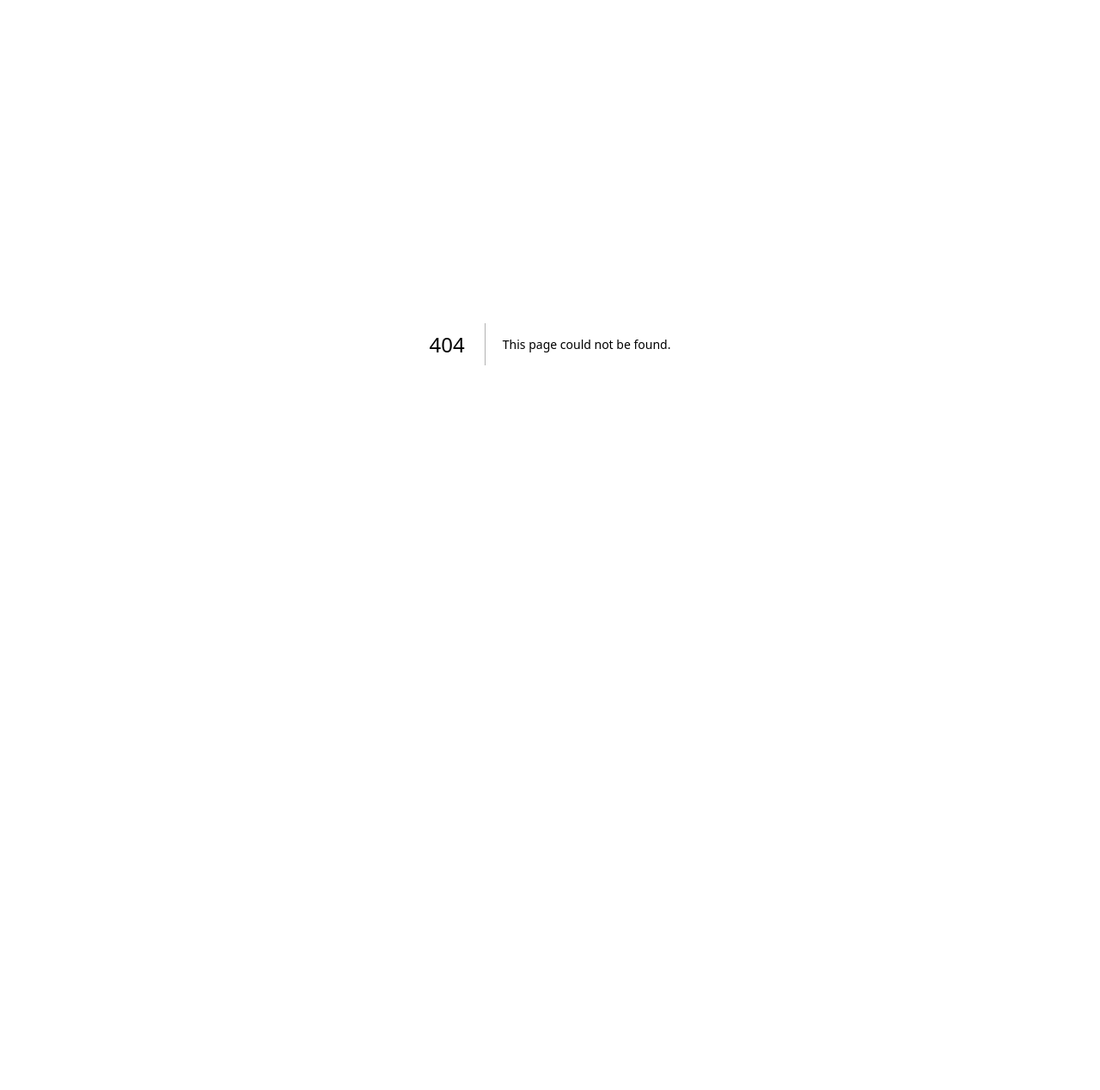
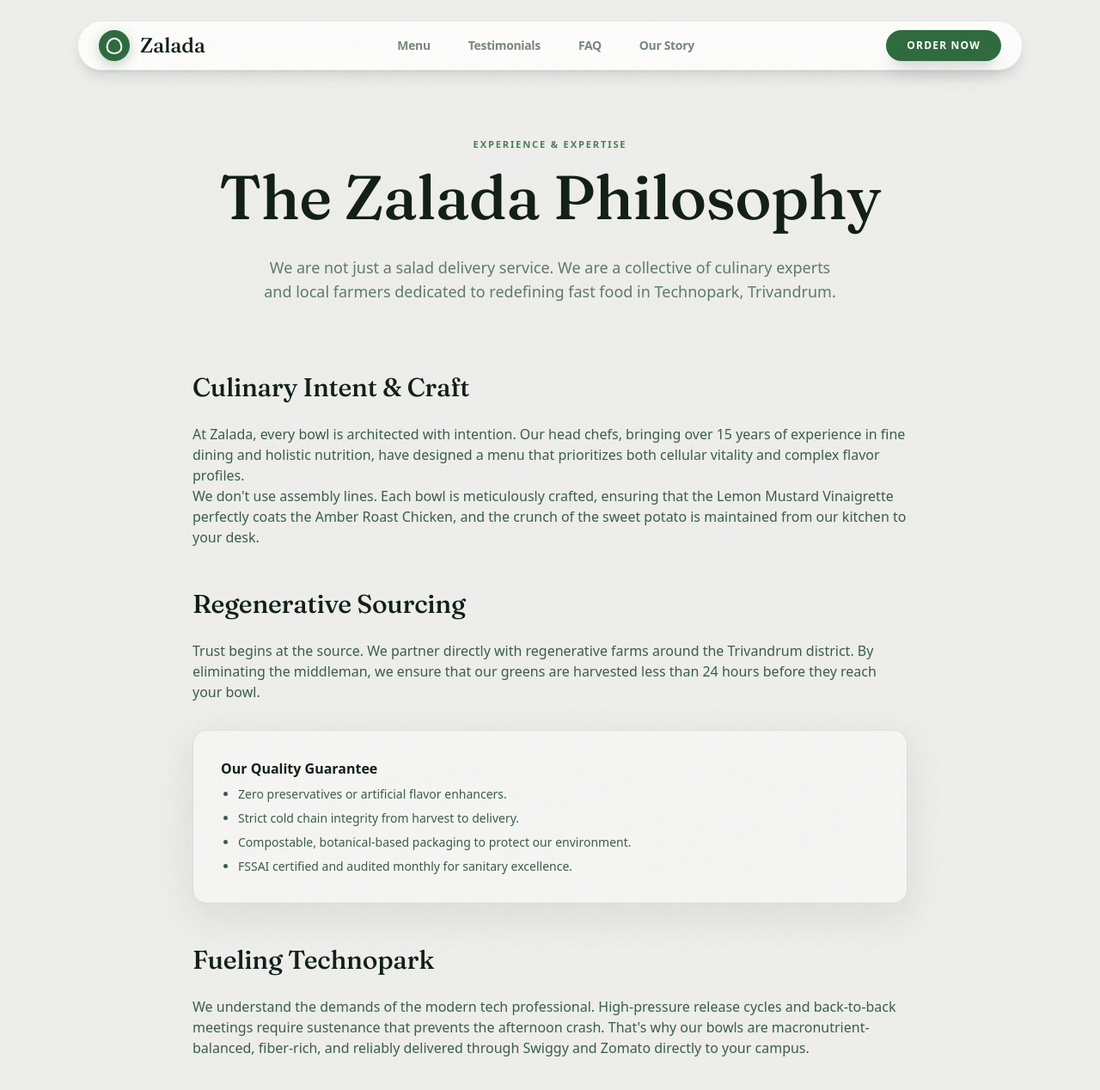
Before and after one commit to vaishnavkkl/zalada, a Next.js app: page /story in a window 1280 px wide. Before the commit this address had no page. Shown: the top 1268 px of the page at 86% size. Before the commit the page ends 800 px from the top, so only its background shows below. Built offline with nearby package versions, Linux system fonts and the light colour scheme.

Commit message:
seo optimization

```diff
--- a/app/layout.tsx
+++ b/app/layout.tsx
@@ -26,8 +26,86 @@ const instrumentSerif = Instrument_Serif({
 import type { Metadata } from 'next'
 
 export const metadata: Metadata = {
-  title: 'Zalada | Fresh. Crafted. Delivered.',
-  description: 'Premium salad bowls crafted with farm-fresh ingredients. Order yours today.',
+  title: {
+    default: 'Zalada | Premium Salad Bowls Delivered in Technopark, Trivandrum',
+    template: '%s | Zalada',
+  },
+  description: 'Zalada offers premium, farm-fresh salad bowls delivered directly to Technopark and Sreekariyam, Trivandrum. Order via Swiggy or Zomato for healthy, delicious meals.',
+  keywords: ['salads Trivandrum', 'healthy food Technopark', 'salad delivery Sreekariyam', 'Zalada', 'fresh salad bowls', 'healthy lunch delivery'],
+  authors: [{ name: 'Zalada' }],
+  creator: 'Zalada',
+  publisher: 'Zalada',
+  metadataBase: process.env.VERCEL_URL ? new URL(`https://${process.env.VERCEL_URL}`) : new URL('https://zalada.in'),
+  alternates: {
+    canonical: '/',
+  },
+  openGraph: {
+    title: 'Zalada | Premium Salad Bowls Delivered in Trivandrum',
+    description: 'Fresh, chef-crafted salad bowls delivered to your desk in Technopark, Trivandrum. Healthy eating made easy and delicious.',
+    url: 'https://zalada.in',
+    siteName: 'Zalada',
+    images: [
+      {
+        url: '/menu/DSC02327.JPG.jpeg',
+        width: 1200,
+        height: 630,
+        alt: 'Zalada - Premium Salad Bowls',
+      },
+    ],
+    locale: 'en_IN',
+    type: 'website',
+  },
+  twitter: {
+    card: 'summary_large_image',
+    title: 'Zalada | Premium Salad Bowls',
+    description: 'Fresh, chef-crafted salad bowls delivered to your desk in Technopark, Trivandrum.',
+    images: ['/menu/DSC02327.JPG.jpeg'],
+  },
+  robots: {
+    index: true,
+    follow: true,
+    googleBot: {
+      index: true,
+      follow: true,
+      'max-video-preview': -1,
+      'max-image-preview': 'large',
+      'max-snippet': -1,
+    },
+  },
+}
+
+const jsonLd = {
+  '@context': 'https://schema.org',
+  '@type': 'Restaurant',
+  name: 'Zalada',
+  image: 'https://zalada.in/menu/DSC02327.JPG.jpeg',
+  '@id': 'https://zalada.in',
+  url: 'https://zalada.in',
+  address: {
+    '@type': 'PostalAddress',
+    streetAddress: 'Technopark',
+    addressLocality: 'Trivandrum',
+    addressRegion: 'KL',
+    postalCode: '695581',
+    addressCountry: 'IN'
+  },
+  geo: {
+    '@type': 'GeoCoordinates',
+    latitude: 8.5581,
+    longitude: 76.8816
+  },
+  servesCuisine: 'Salads, Healthy Food',
+  priceRange: '₹₹',
+  openingHoursSpecification: [
+    {
+      '@type': 'OpeningHoursSpecification',
+      dayOfWeek: ['Monday', 'Tuesday', 'Wednesday', 'Thursday', 'Friday', 'Saturday', 'Sunday'],
+      opens: '10:00',
+      closes: '22:00'
+    }
+  ],
+  menu: 'https://zalada.in/#menu',
+  acceptsReservations: 'False'
 }
 
 export default function RootLayout({
@@ -37,6 +115,12 @@ export default function RootLayout({
 }>) {
   return (
     <html lang="en">
+      <head>
+        <script
+          type="application/ld+json"
+          dangerouslySetInnerHTML={{ __html: JSON.stringify(jsonLd) }}
+        />
+      </head>
       <body className={`${dmSans.variable} ${fraunces.variable} ${instrumentSerif.variable} font-sans antialiased`}>
         {children}
       </body>
--- a/app/page.tsx
+++ b/app/page.tsx
@@ -2,6 +2,7 @@
 
 import { memo, useEffect, useRef, useState } from 'react'
 import { AnimatePresence, motion } from 'framer-motion'
+import Image from 'next/image'
 import { Footer } from '@/components/Footer'
 import { Navbar } from '@/components/Navbar'
 import { SaladBowlScroll } from '@/components/SaladBowlScroll'
@@ -89,11 +90,11 @@ const MenuCard = memo(function MenuCard({
       className="group relative h-[30rem] w-full cursor-pointer overflow-hidden rounded-[2.5rem] bg-[#122018] shadow-2xl transition-all duration-500 hover:-translate-y-2 hover:shadow-[0_30px_60px_rgba(0,0,0,0.3)]"
     >
       {src ? (
-        <img
+        <Image
           src={src}
           alt={title}
-          className="absolute inset-0 h-full w-full object-cover transition-transform duration-1000 group-hover:scale-105"
-          loading="lazy"
+          fill
+          className="object-cover transition-transform duration-1000 group-hover:scale-105"
         />
       ) : (
         <div className="absolute inset-0 h-full w-full bg-gradient-to-br from-[#1E3F2E] to-[#122018]" />
@@ -107,9 +108,6 @@ const MenuCard = memo(function MenuCard({
       <div className="absolute inset-x-5 top-5 flex items-start justify-between">
         <span className="rounded-full border border-white/20 bg-black/30 px-3 py-1.5 text-[9px] font-bold uppercase tracking-[0.2em] text-[#DCE465] backdrop-blur-md">
           {calories}
-        </span>
-        <span className="rounded-full border border-white/40 bg-white/10 px-3 py-1 text-sm font-bold text-white backdrop-blur-md">
-          ₹{price}
         </span>
       </div>
 
@@ -132,6 +130,59 @@ const MenuCard = memo(function MenuCard({
         </div>
       </div>
     </motion.div>
+  )
+})
+
+/* ── FAQ Section ───────────────────────────────────────── */
+const FAQS = [
+  { q: 'Where does Zalada deliver?', a: 'Zalada currently delivers premium salad bowls to Technopark, Sreekariyam, and surrounding areas in Trivandrum through Swiggy and Zomato.' },
+  { q: 'Are your salad ingredients organic?', a: 'We source our ingredients from regenerative local farms. While not all items are certified organic, we prioritize farm-fresh, pesticide-free produce to ensure maximum nutritional value.' },
+  { q: 'Can I order a custom salad bowl?', a: 'Currently, our menu features chef-crafted compositions designed for perfect flavor balance and cellular vitality. We do not offer custom bowls, but our diverse menu caters to most dietary preferences.' },
+
+]
+
+const FaqSection = memo(function FaqSection() {
+  const [open, setOpen] = useState<number | null>(null)
+
+  const faqSchema = {
+    '@context': 'https://schema.org',
+    '@type': 'FAQPage',
+    mainEntity: FAQS.map((faq) => ({
+      '@type': 'Question',
+      name: faq.q,
+      acceptedAnswer: {
+        '@type': 'Answer',
+        text: faq.a
+      }
+    }))
+  }
+
+  return (
+    <RevealSection id="faq" className="mt-40 py-16">
+      <script type="application/ld+json" dangerouslySetInnerHTML={{ __html: JSON.stringify(faqSchema) }} />
+      <div className="text-center mb-16">
+        <p className="label-font text-[#AC624B]">Common Questions</p>
+        <h2 className="display-font mt-4 text-5xl text-[#122018]">Frequently Asked Questions</h2>
+      </div>
+      <div className="mx-auto max-w-3xl space-y-4">
+        {FAQS.map((faq, i) => (
+          <div key={i} className="glass-card rounded-2xl overflow-hidden border border-[rgba(36,66,46,0.1)] transition-all">
+            <button
+              className="w-full px-6 py-5 text-left flex justify-between items-center text-lg font-bold text-[#122018]"
+              onClick={() => setOpen(open === i ? null : i)}
+            >
+              {faq.q}
+              <span className={`transform transition-transform duration-300 ${open === i ? 'rotate-180' : ''}`}>
+                <svg width="24" height="24" viewBox="0 0 24 24" fill="none" stroke="currentColor" strokeWidth="2"><path d="M6 9l6 6 6-6"/></svg>
+              </span>
+            </button>
+            <div className={`overflow-hidden transition-all duration-300 ${open === i ? 'max-h-48' : 'max-h-0'}`}>
+              <p className="px-6 pb-5 text-base text-[#3a5e48]/80">{faq.a}</p>
+            </div>
+          </div>
+        ))}
+      </div>
+    </RevealSection>
   )
 })
 
@@ -226,9 +277,9 @@ export default function Page() {
             <RevealSection id="buy" className="py-24">
               <motion.div
                 whileHover={{ y: -4 }}
-                className="relative overflow-hidden rounded-[3.5rem] p-[1px] shadow-[0_50px_100px_rgba(18,32,24,0.15)] bg-gradient-to-br from-white/10 to-white/5"
+                className="relative overflow-hidden rounded-[3.5rem] rounded-bl-[3.5rem] p-[1px] shadow-[0_50px_100px_rgba(18,32,24,0.15)] bg-gradient-to-br from-white/10 to-white/5"
               >
-                <div className="relative overflow-hidden rounded-[3.45rem] bg-[#122018] px-8 py-16 md:p-20">
+                <div className="relative overflow-hidden rounded-[3.45rem] rounded-bl-[3.45rem] bg-[#122018] px-8 py-16 md:p-20">
                   {/* Stylized depth elements */}
                   <div className="pointer-events-none absolute -right-24 -top-24 h-[30rem] w-[30rem] rounded-full bg-[#2F6B3F]/20 blur-[100px] opacity-60" />
                   <div className="pointer-events-none absolute -bottom-32 -left-24 h-[30rem] w-[30rem] rounded-full bg-[#AC624B]/10 blur-[100px] opacity-60" />
@@ -238,9 +289,9 @@ export default function Page() {
                     <div className="max-w-xl">
                       <p className="text-[10px] font-bold uppercase tracking-[0.4em] text-[#cbdace]/40">Selection Phase</p>
                       <h3 className="display-font mt-6 text-4xl text-white md:text-6xl leading-tight">
-                        {product.buyNowSection.price}
+                        Ready to Order?
                       </h3>
-                      <p className="mt-4 text-xl text-[#cbdace]/60 font-medium italic">{product.buyNowSection.unit}</p>
+                      <p className="mt-4 text-xl text-[#cbdace]/60 font-medium italic">Freshly crafted for you</p>
 
                       <div className="mt-12 flex flex-wrap gap-3">
                         {product.buyNowSection.processingParams.map((p) => (
@@ -366,6 +417,9 @@ export default function Page() {
               </div>
             </RevealSection>
 
+            {/* FAQ Section */}
+            <FaqSection />
+
           </div>
         </motion.div>
       </AnimatePresence>
--- /dev/null
+++ b/app/robots.ts
@@ -0,0 +1,11 @@
+import { MetadataRoute } from 'next'
+
+export default function robots(): MetadataRoute.Robots {
+  return {
+    rules: {
+      userAgent: '*',
+      allow: '/',
+    },
+    sitemap: 'https://zalada.in/sitemap.xml',
+  }
+}
--- /dev/null
+++ b/app/sitemap.ts
@@ -0,0 +1,12 @@
+import { MetadataRoute } from 'next'
+
+export default function sitemap(): MetadataRoute.Sitemap {
+  return [
+    {
+      url: 'https://zalada.in',
+      lastModified: new Date(),
+      changeFrequency: 'weekly',
+      priority: 1,
+    },
+  ]
+}
--- /dev/null
+++ b/app/story/page.tsx
@@ -0,0 +1,59 @@
+import { Navbar } from '@/components/Navbar'
+import { Footer } from '@/components/Footer'
+import Image from 'next/image'
+
+export const metadata = {
+  title: 'Our Story | Zalada',
+  description: 'Learn about the culinary intent, regenerative farming, and chef-crafted approach behind Zalada\'s premium salad bowls in Trivandrum.',
+}
+
+export default function StoryPage() {
+  return (
+    <div className="relative isolate grain min-h-screen bg-[#EDEDEB]">
+      <Navbar />
+
+      <main className="relative z-10 pt-40 pb-32 px-4 md:px-8 mx-auto max-w-4xl">
+        <div className="text-center mb-20">
+          <p className="label-font text-[#AC624B]">Experience & Expertise</p>
+          <h1 className="display-font mt-4 text-5xl md:text-7xl text-[#122018]">
+            The Zalada Philosophy
+          </h1>
+          <p className="mt-8 text-lg text-[#3a5e48]/80 max-w-2xl mx-auto">
+            We are not just a salad delivery service. We are a collective of culinary experts and local farmers dedicated to redefining fast food in Technopark, Trivandrum.
+          </p>
+        </div>
+
+        <article className="prose prose-lg prose-green mx-auto text-[#3a5e48]">
+          <h2 className="display-font text-3xl text-[#122018] mt-12 mb-6">Culinary Intent & Craft</h2>
+          <p>
+            At Zalada, every bowl is architected with intention. Our head chefs, bringing over 15 years of experience in fine dining and holistic nutrition, have designed a menu that prioritizes both cellular vitality and complex flavor profiles.
+          </p>
+          <p>
+            We don't use assembly lines. Each bowl is meticulously crafted, ensuring that the Lemon Mustard Vinaigrette perfectly coats the Amber Roast Chicken, and the crunch of the sweet potato is maintained from our kitchen to your desk.
+          </p>
+
+          <h2 className="display-font text-3xl text-[#122018] mt-12 mb-6">Regenerative Sourcing</h2>
+          <p>
+            Trust begins at the source. We partner directly with regenerative farms around the Trivandrum district. By eliminating the middleman, we ensure that our greens are harvested less than 24 hours before they reach your bowl.
+          </p>
+          <div className="glass-card p-8 my-8 rounded-2xl border-[rgba(36,66,46,0.1)]">
+            <h3 className="font-bold text-[#122018] mb-2">Our Quality Guarantee</h3>
+            <ul className="list-disc pl-5 space-y-2 text-sm">
+              <li>Zero preservatives or artificial flavor enhancers.</li>
+              <li>Strict cold chain integrity from harvest to delivery.</li>
+              <li>Compostable, botanical-based packaging to protect our environment.</li>
+              <li>FSSAI certified and audited monthly for sanitary excellence.</li>
+            </ul>
+          </div>
+
+          <h2 className="display-font text-3xl text-[#122018] mt-12 mb-6">Fueling Technopark</h2>
+          <p>
+            We understand the demands of the modern tech professional. High-pressure release cycles and back-to-back meetings require sustenance that prevents the afternoon crash. That's why our bowls are macronutrient-balanced, fiber-rich, and reliably delivered through Swiggy and Zomato directly to your campus.
+          </p>
+        </article>
+      </main>
+
+      <Footer />
+    </div>
+  )
+}
--- a/components/Navbar.tsx
+++ b/components/Navbar.tsx
@@ -3,10 +3,13 @@
 import { motion, useMotionValueEvent, useScroll, useTransform } from 'framer-motion'
 import { useState, useRef } from 'react'
 
+import Link from 'next/link'
+
 const NAV_LINKS = [
-  { label: 'Story', href: '#story' },
-  { label: 'Menu', href: '#menu' },
-  { label: 'Testimonials', href: '#testimonials' },
+  { label: 'Menu', href: '/#menu' },
+  { label: 'Testimonials', href: '/#testimonials' },
+  { label: 'FAQ', href: '/#faq' },
+  { label: 'Our Story', href: '/story' },
 ]
 
 export function Navbar() {
@@ -33,19 +36,19 @@ export function Navbar() {
         <div className="flex items-center justify-between gap-4">
 
           {/* Logo */}
-          <a href="#top" className="flex items-center gap-3 group">
+          <Link href="/" className="flex items-center gap-3 group">
             <div className="relative flex h-9 w-9 items-center justify-center rounded-full bg-[#2F6B3F] shadow-[0_4px_14px_rgba(47,107,63,0.3)] transition-transform duration-500 group-hover:scale-110">
               <svg viewBox="0 0 24 24" fill="none" className="h-5 w-5 text-white" stroke="currentColor" strokeWidth={2.4} strokeLinecap="round" strokeLinejoin="round">
                 <path d="M12 2C6 2 2 8 2 14c0 4 2 8 10 9 8-1 10-5 10-9 0-6-4-12-10-12z" />
               </svg>
             </div>
             <span className={`display-font text-2xl tracking-tight transition-colors duration-300 ${elevated ? 'text-white' : 'text-[#122018]'}`}>Zalada</span>
-          </a>
+          </Link>
 
           {/* Nav links */}
           <nav className="hidden items-center gap-1 md:flex">
             {NAV_LINKS.map(({ label, href }) => (
-              <a
+              <Link
                 key={label}
                 href={href}
                 onMouseEnter={() => setHovered(label)}
@@ -64,7 +67,7 @@ export function Navbar() {
                   />
                 )}
                 <span className="relative z-10">{label}</span>
-              </a>
+              </Link>
             ))}
           </nav>
 
```
